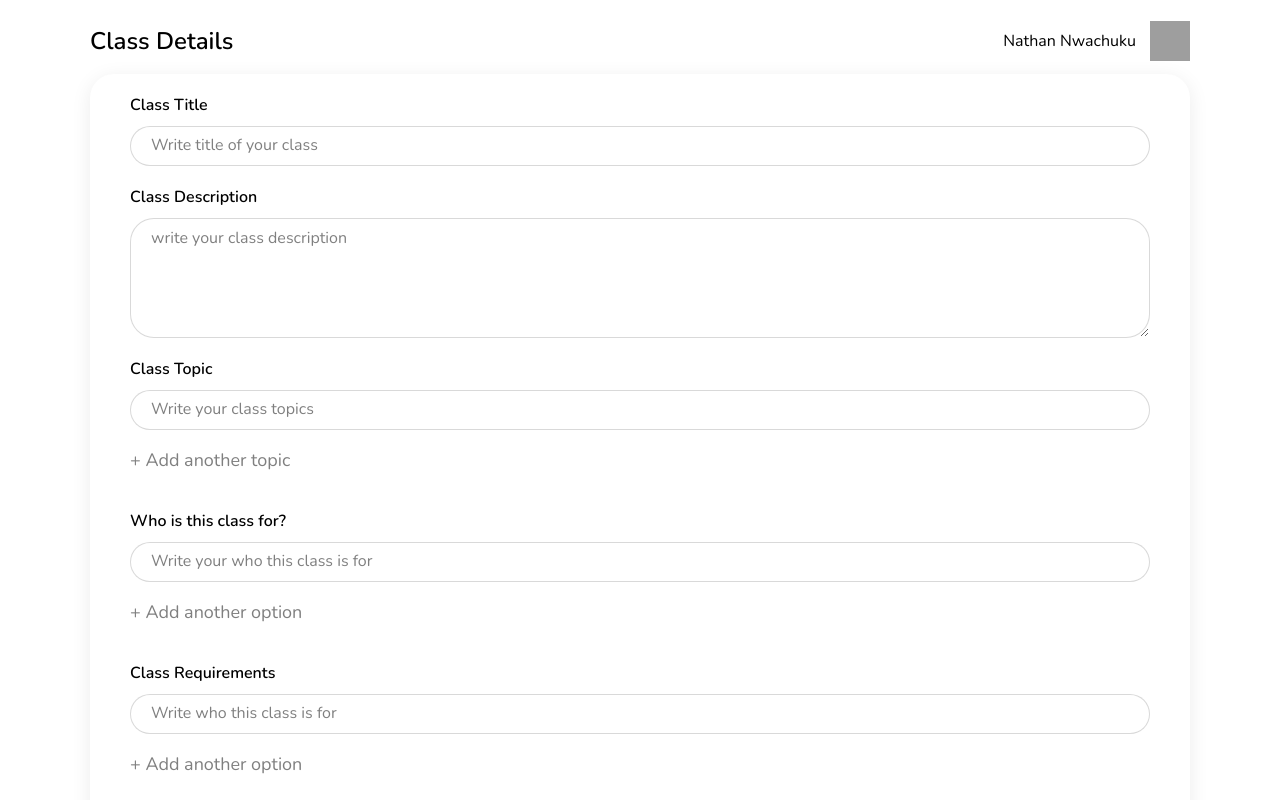
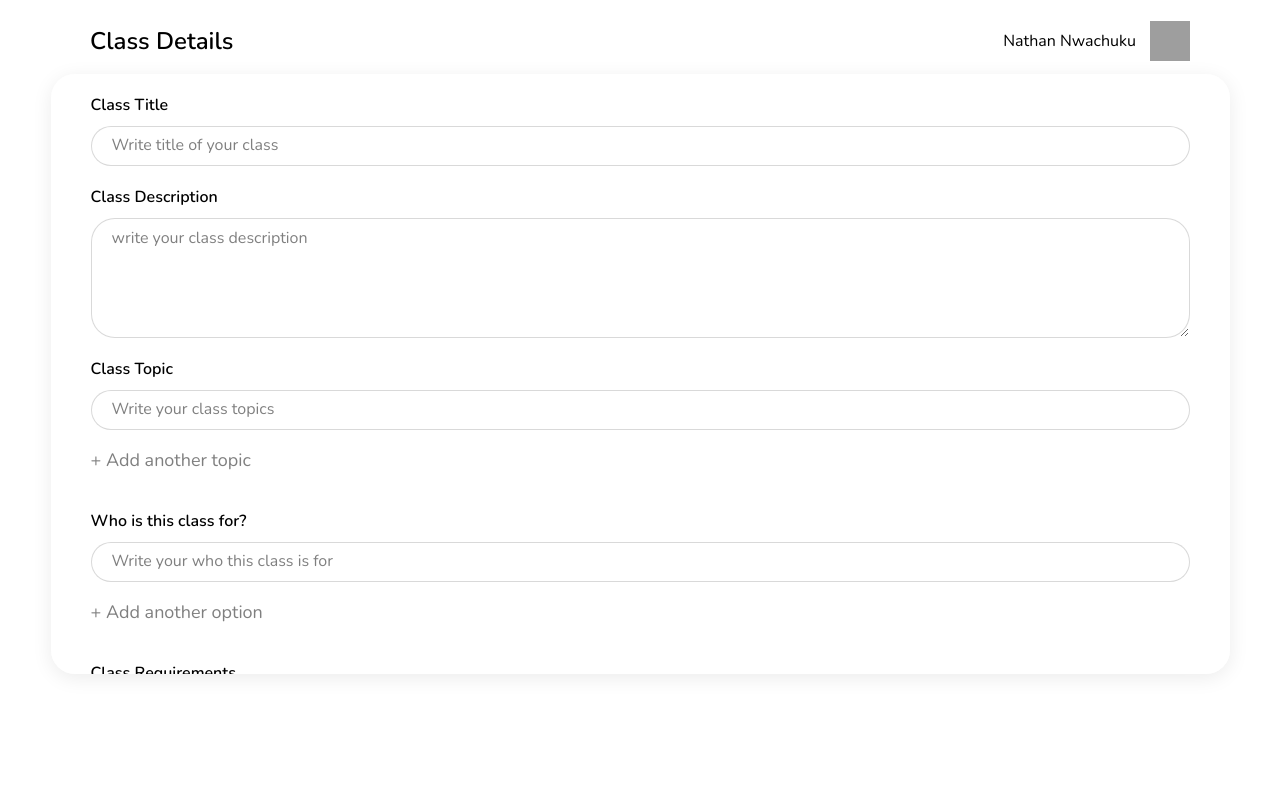
Before and after one commit to 0papi/create-new-course, a Next.js app: page / in a window 1280 px wide. Shown: the top 800 px of the page. Built offline with nearby package versions, Linux system fonts and the light colour scheme; grey boxes are pictures that could not be loaded.

Commit message:
feat: complete ui and add vertical scroll

```diff
--- a/pages/index.js
+++ b/pages/index.js
@@ -493,6 +493,12 @@ export default function Home() {
             </div>
           )}
         </div>
+
+        {/* Actions */}
+        <div className={styles.actions}>
+          <button className={styles.actions__back}>Back</button>
+          <button className={styles.actions__create}>Create</button>
+        </div>
       </div>
     </div>
   );
--- a/styles/home.module.scss
+++ b/styles/home.module.scss
@@ -27,17 +27,39 @@
   background: #ffffff;
   box-shadow: 0px 4px 20px rgba(0, 0, 0, 0.08);
   border-radius: 24px;
-  max-width: 1100px;
+  max-width: 1179px;
   padding: 20px 40px;
-
+  height: 600px;
+  overflow-y: scroll;
   margin: auto;
   margin-bottom: 1rem;
-
   // flex
   display: flex;
   align-items: flex-start;
   flex-direction: column;
   row-gap: 20px;
+
+  //   style scrollbar
+  scroll-behavior: smooth;
+  scrollbar-width: auto;
+  scrollbar-color: #000 #fff;
+}
+
+.course_wrapper_card::-webkit-scrollbar {
+  width: 10px;
+  scroll-behavior: smooth;
+}
+
+.course_wrapper_card::-webkit-scrollbar-track {
+  background: #ffffff;
+  border: 1px solid rgba(0, 0, 0, 0.15);
+  border-radius: 24px;
+}
+
+.course_wrapper_card::-webkit-scrollbar-thumb {
+  background-color: #000;
+  border-radius: 24px;
+  max-height: 10px;
 }
 
 .form_group {
@@ -190,3 +212,26 @@
     margin: 0;
   }
 }
+
+.actions {
+  display: flex;
+  align-items: center;
+  margin-left: auto;
+
+  button {
+    width: 120px;
+    border-radius: 24px;
+    padding: 10px;
+  }
+
+  &__back {
+    margin-right: 10px;
+    background: #ffffff;
+    border: 1px solid rgba(0, 0, 0, 0.15);
+  }
+
+  &__create {
+    background-color: #000;
+    color: #fff;
+  }
+}
```
